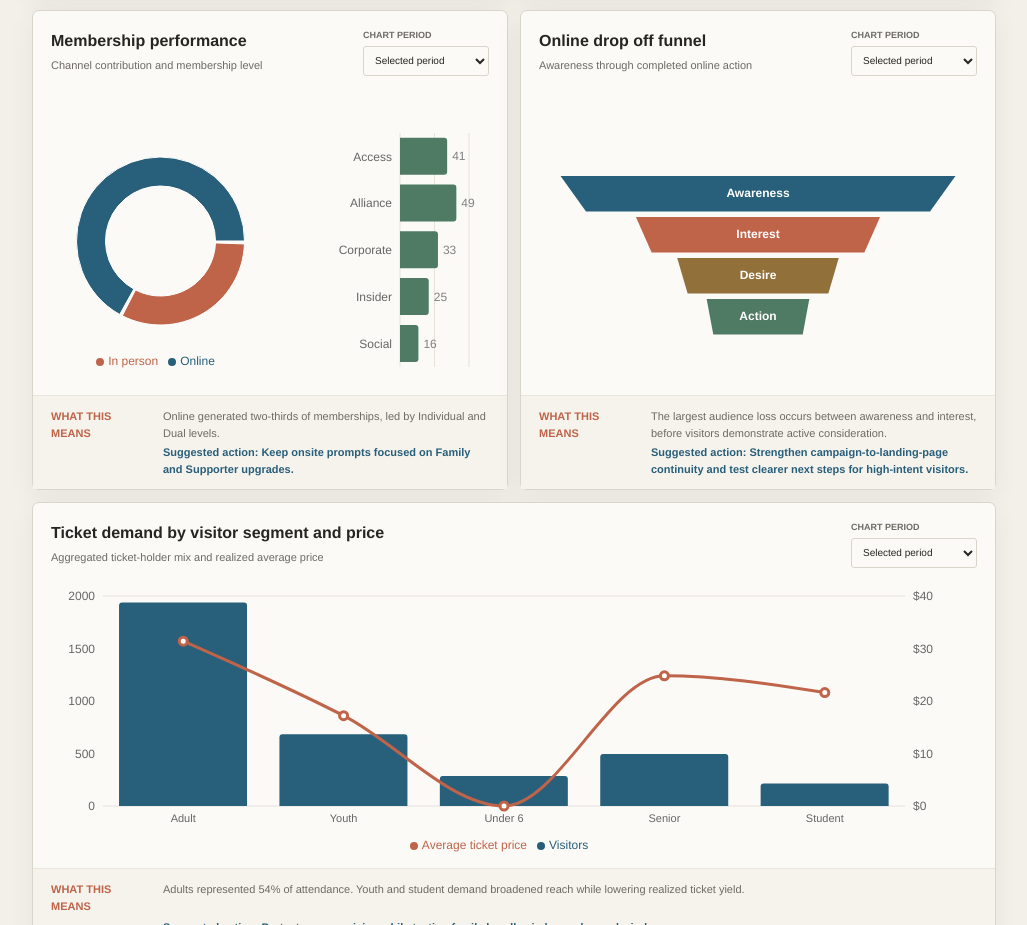
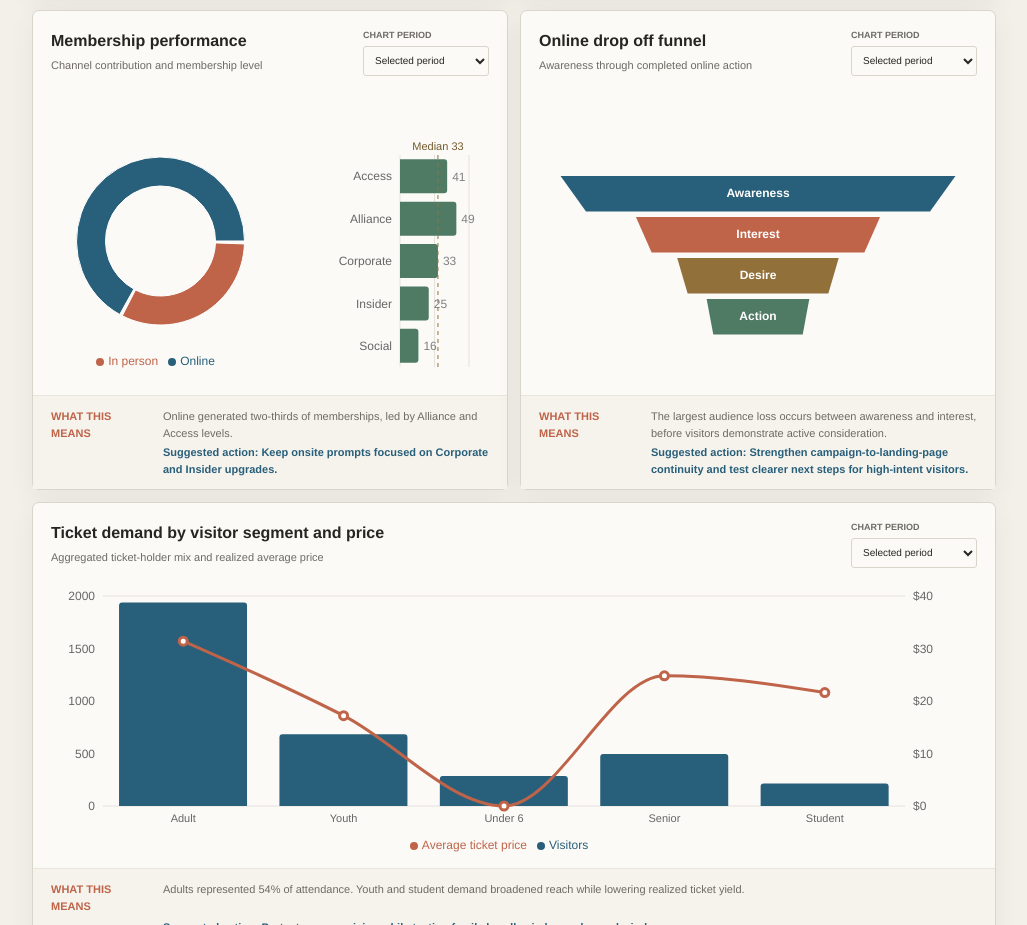
Before and after one commit to michaelbodellslalom/lucas-museum-dashboard, a React (Vite) app: page / in a window 1280 px wide. Shown: the part 1500-2425 px from the top of the page, without its empty margins (252-1279 px from the left). Built offline with nearby package versions, Linux system fonts and the light colour scheme.

Commit message:
Add membership median reference line

```diff
--- a/src/components/Charts.tsx
+++ b/src/components/Charts.tsx
@@ -75,14 +75,17 @@ export function DonutChart({ data, label, currency = false }: { data: CategoryVa
 export function MembershipChart({ channels, levels }: { channels: CategoryValue[]; levels: CategoryValue[] }) {
   const view = useChartView()
   const levelData = view === 'selected' ? levels : levels.map((item) => ({ ...item, value: Math.round(item.prior ?? item.value * 0.92) }))
+  const sortedValues = levelData.map((item) => item.value).sort((first, second) => first - second)
+  const median = sortedValues[Math.floor(sortedValues.length / 2)] ?? 0
   return <div className="membership-chart">
     <DonutChart data={channels} label="Membership sales split between online and in-person channels" />
-    <AccessibleChart label="Memberships sold by level" height={250}>
-      <ResponsiveContainer width="100%" height="100%"><BarChart data={levelData} layout="vertical" margin={{ top: 8, right: 20, bottom: 8, left: 70 }}>
+    <AccessibleChart label={`Memberships sold by level with median reference at ${median.toLocaleString()}`} height={250}>
+      <ResponsiveContainer width="100%" height="100%"><BarChart data={levelData} layout="vertical" margin={{ top: 30, right: 20, bottom: 8, left: 70 }}>
         <CartesianGrid stroke="#e6e2da" horizontal={false} />
         <XAxis type="number" hide />
         <YAxis dataKey="name" type="category" tickLine={false} axisLine={false} width={60} fontSize={12} />
         <Tooltip contentStyle={tooltipStyle} formatter={(value) => Number(value).toLocaleString()} />
+        <ReferenceLine x={median} stroke="#927039" strokeDasharray="4 4" label={{ value: `Median ${median.toLocaleString()}`, position: 'top', fill: '#735a2e', fontSize: 11 }} />
         <Bar dataKey="value" name={view === 'selected' ? 'Selected period' : 'Prior comparable'} fill="#4f7b65" radius={[0, 3, 3, 0]}><LabelList dataKey="value" position="right" formatter={(value) => Number(value).toLocaleString()} fontSize={12} /></Bar>
       </BarChart></ResponsiveContainer>
     </AccessibleChart>
--- a/src/pages/ExecutiveOverview.tsx
+++ b/src/pages/ExecutiveOverview.tsx
@@ -29,7 +29,7 @@ export function ExecutiveOverview({ data, state, onRetry }: { data: DashboardDat
           <ChartCard className="executive-paired-card" title="Revenue mix" subtitle="Recognized revenue by stream" badge="integration" insight="Membership revenue grew fastest, while food and retail captured 21% of total revenue." action="Test a post-visit retail offer for scanned ticket holders.">
             <DonutChart data={data.revenueMix} label="Revenue mix across seven museum revenue streams" currency />
           </ChartCard>
-          <ChartCard className="chart-wide executive-paired-card" title="Membership performance" subtitle="Channel contribution and membership level" insight="Online generated two-thirds of memberships, led by Individual and Dual levels." action="Keep onsite prompts focused on Family and Supporter upgrades.">
+          <ChartCard className="chart-wide executive-paired-card" title="Membership performance" subtitle="Channel contribution and membership level" insight="Online generated two-thirds of memberships, led by Alliance and Access levels." action="Keep onsite prompts focused on Corporate and Insider upgrades.">
             <MembershipChart channels={data.membershipChannels} levels={data.membershipLevels} />
           </ChartCard>
           <ChartCard className="executive-paired-card" title="Online drop off funnel" subtitle="Awareness through completed online action" insight="The largest audience loss occurs between awareness and interest, before visitors demonstrate active consideration." action="Strengthen campaign-to-landing-page continuity and test clearer next steps for high-intent visitors.">
```
